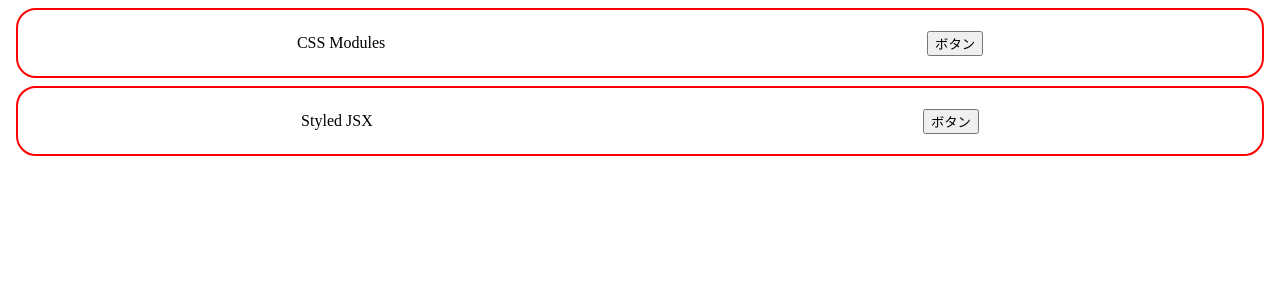
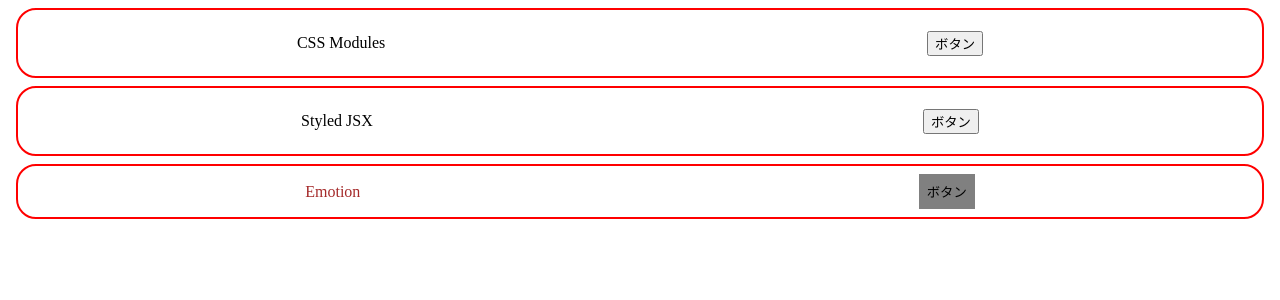
Before and after one commit to takiwaka/ReactPractice2, a React (Create React App) app: page / in a window 1280 px wide. Shown: the top 300 px of the page. Built offline with nearby package versions, Linux system fonts and the light colour scheme.

Commit message:
Emotion使い方

```diff
--- a/package.json
+++ b/package.json
@@ -8,6 +8,8 @@
   ],
   "main": "src/index.js",
   "dependencies": {
+    "@emotion/react": "11.7.0",
+    "@emotion/styled": "11.6.0",
     "node": "17.1.0",
     "node-sass": "6.0.1",
     "react": "17.0.2",
--- a/src/App.js
+++ b/src/App.js
@@ -1,4 +1,5 @@
 import { CssModules } from "./components/CssModules";
+import { Emotion } from "./components/Emotion";
 import { StyledJsx } from "./components/StyledJsx";
 import "./styles.css";
 
@@ -7,6 +8,7 @@
     <>
       <CssModules />
       <StyledJsx />
+      <Emotion />
     </>
   );
 }
--- /dev/null
+++ b/src/components/Emotion.jsx
@@ -0,0 +1,33 @@
+// @jsxRuntime classic
+// @jsx jsx
+import { jsx, css } from "@emotion/react";
+import styled from "@emotion/styled";
+
+export const Emotion = () => {
+  const containerStyle = css`
+    border: solid 2px red;
+    border-radius: 20px;
+    padding: 8px;
+    margin: 8px;
+    display: flex;
+    justify-content: space-around;
+    align-items: center;
+  `;
+  const titleStyle = css({
+    margin: 0,
+    color: "brown"
+  });
+
+  return (
+    <div css={containerStyle}>
+      <p css={titleStyle}>Emotion</p>
+      <Sbutton>ボタン</Sbutton>
+    </div>
+  );
+};
+
+const Sbutton = styled.button`
+  background-color: gray;
+  border: none;
+  padding: 8px;
+`;
```
